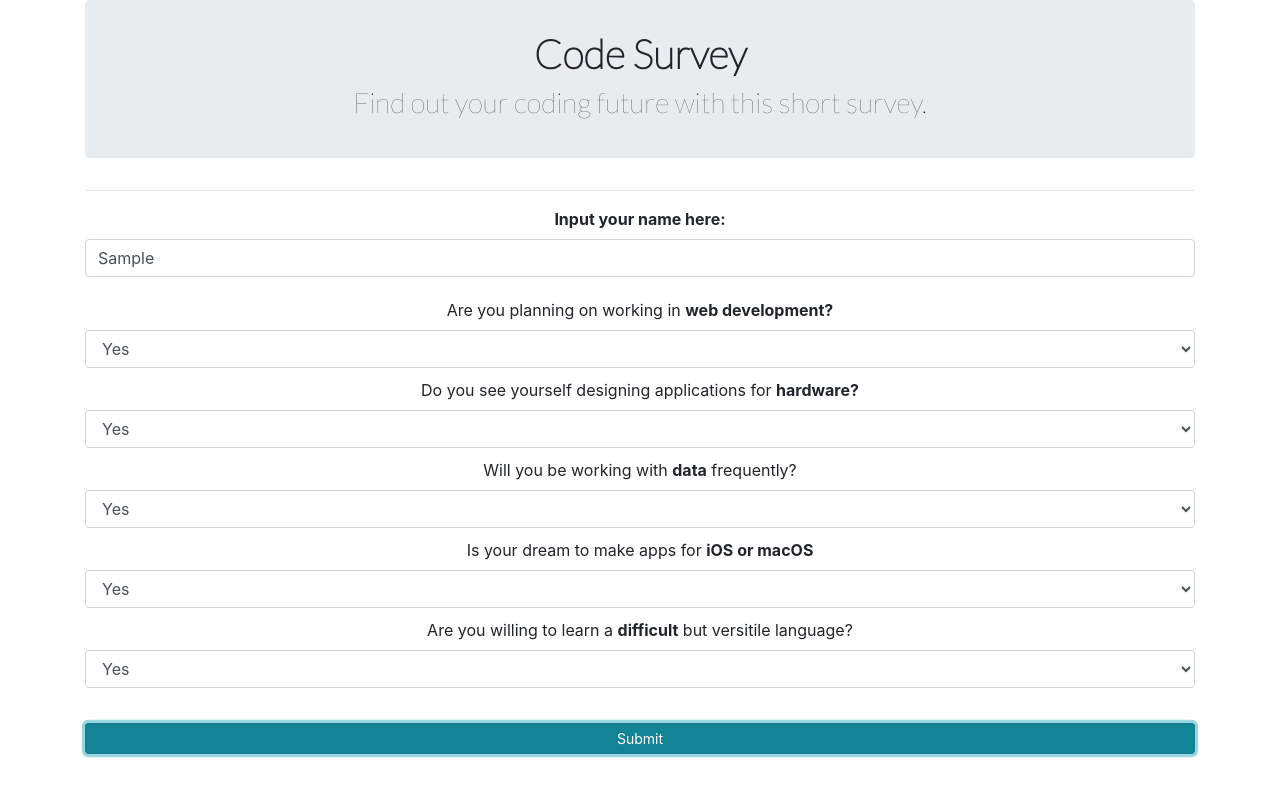
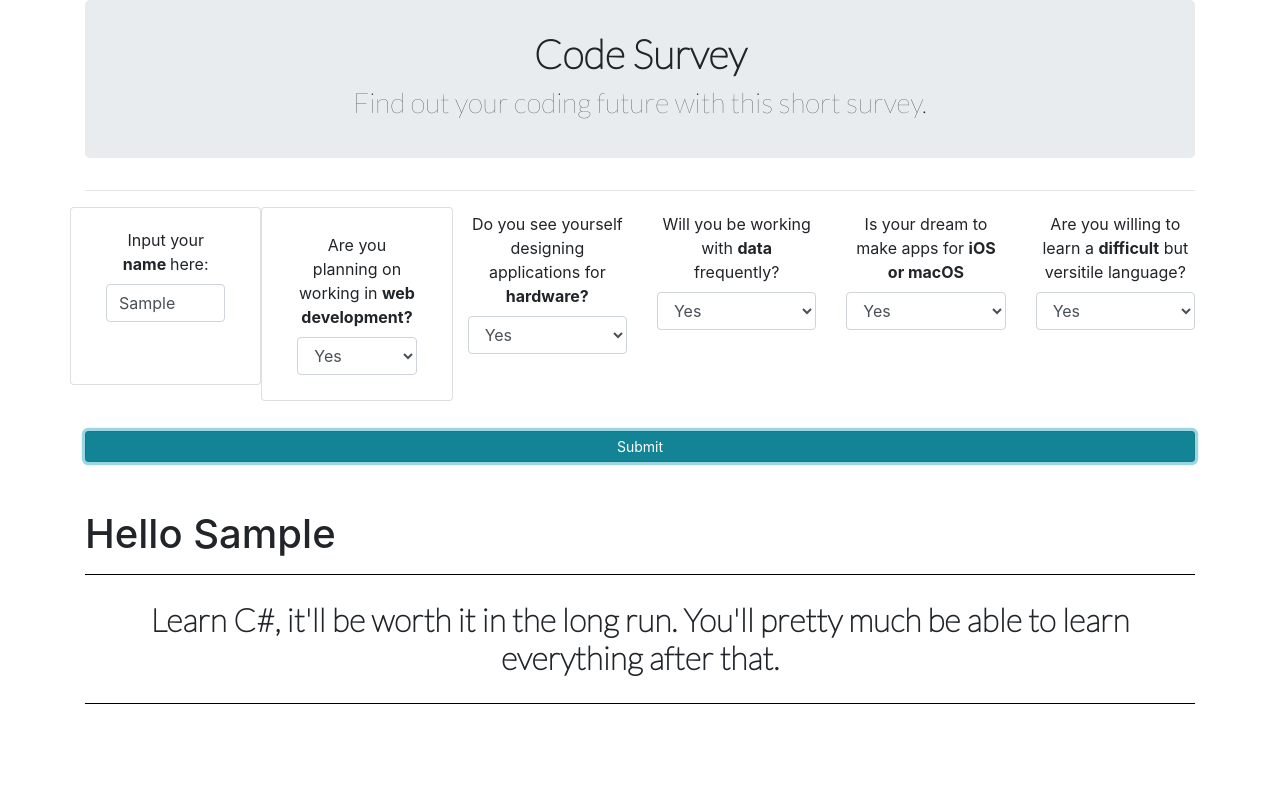
Before and after one commit to GrantEadie/programming-language-suggester, a plain HTML site: page index.html in a window 1280 px wide. Both pictures are taken after typing "Sample" into the empty fields and a click on the button "Submit". Shown: the top 799 px of the page. Drawn offline with Linux system fonts and the light colour scheme.

Commit message:
experiment with layout using bootstrap.

```diff
--- a/css/styles.css
+++ b/css/styles.css
@@ -3,7 +3,7 @@
   margin-top: 3rem;
 }
 
-.name {
+.userName {
   display: none;
   margin-top: 3rem;
 }
--- a/index.html
+++ b/index.html
@@ -17,22 +17,29 @@
     <form id="coding">
       <hr>
 
-      <div class="form-group" style="text-align: center;">
-        <label for="userName"><strong>Input your name here:</strong></label>
+
+      <div class="row">
+
+        <div class="form-group col card" style="text-align: center;">
+          <div class="card-body">
+            <label for="userName">Input your <strong>name </strong>here:</label>
             <input id="userName" class="form-control" type="text">
+          </div>
         </div>
 
         <!-- prompts the user to answer yes or no for WEB dev. -->
-      <div class="questions">
+        <div class="questions col card">
+          <div class="card-body">
             <label>Are you planning on working in <strong>web development?</strong></label>
             <select class="form-control" id="webDev">
               <option value="yes">Yes</option>
               <option value="no">No</option>
             </select>
           </div>
+        </div>
 
         <!-- prompts the user to answer yes or no for HARDWARE dev. -->
-      <div class="questions">
+        <div class="questions col">
           <label>Do you see yourself designing applications for <strong>hardware?</strong></label>
           <select class="form-control" id="hardwareDev">
             <option value="yes">Yes</option>
@@ -41,7 +48,7 @@
       </div>
 
         <!-- prompts the user to answer yes or no for DATA ANALYSIS. -->
-      <div class="questions">
+        <div class="questions col">
           <label>Will you be working with <strong>data</strong> frequently?</label>
           <select class="form-control" id="dataSci">
             <option value="yes">Yes</option>
@@ -50,7 +57,7 @@
         </div>
 
         <!-- prompts the user to answer yes or no for APPLE. -->
-      <div class="questions">
+        <div class="questions col">
           <label>Is your dream to make apps for <strong>iOS or macOS</strong></label>
           <select class="form-control" id="apple">
             <option value="yes">Yes</option>
@@ -59,7 +66,7 @@
         </div>
 
         <!-- prompts the user to answer yes or no for DIFFICULTY. -->
-      <div class="questions">
+        <div class="questions col">
           <label>Are you willing to learn a <strong>difficult</strong> but versitile language?</label>
           <select class="form-control" id="dif">
             <optgroup>
@@ -68,14 +75,15 @@
           </optgroup>
           </select>
         </div>
+      </div>
       <button type="submit" class="btn btn-info btn-block btn-sm" style="margin-top: 30px;">Submit</button>
 
       <!-- separate body for answer -->
-      <div class="name">
-        <h2 class="userName">Hello</h1>
-      </div>
 
       <div class="match">
+        <div class="userName">
+          <h1>Hello <span class="inputName"></span></h1>
+        </div>
         <hr class="lineStyle">
         <h2 class="matchTitle"></h1>
         <hr class="lineStyle">
--- a/js/scripts.js
+++ b/js/scripts.js
@@ -15,8 +15,8 @@ $(document).ready(function() {
 
     if (true) {
       $(".match").fadeIn(2000);
-      $(".name").fadeIn(2000);
-      $(".userName").text(userName);
+      $(".inputName").text(userName);
+      $(".userName").show();
 
       // y/y/y/y/y
     if (webDev === "yes" && hardwareDev === "yes" && dataSci === "yes" && apple === "yes" && dif === "yes") {
```
Lines whose indentation alone changed are shown as unchanged.
